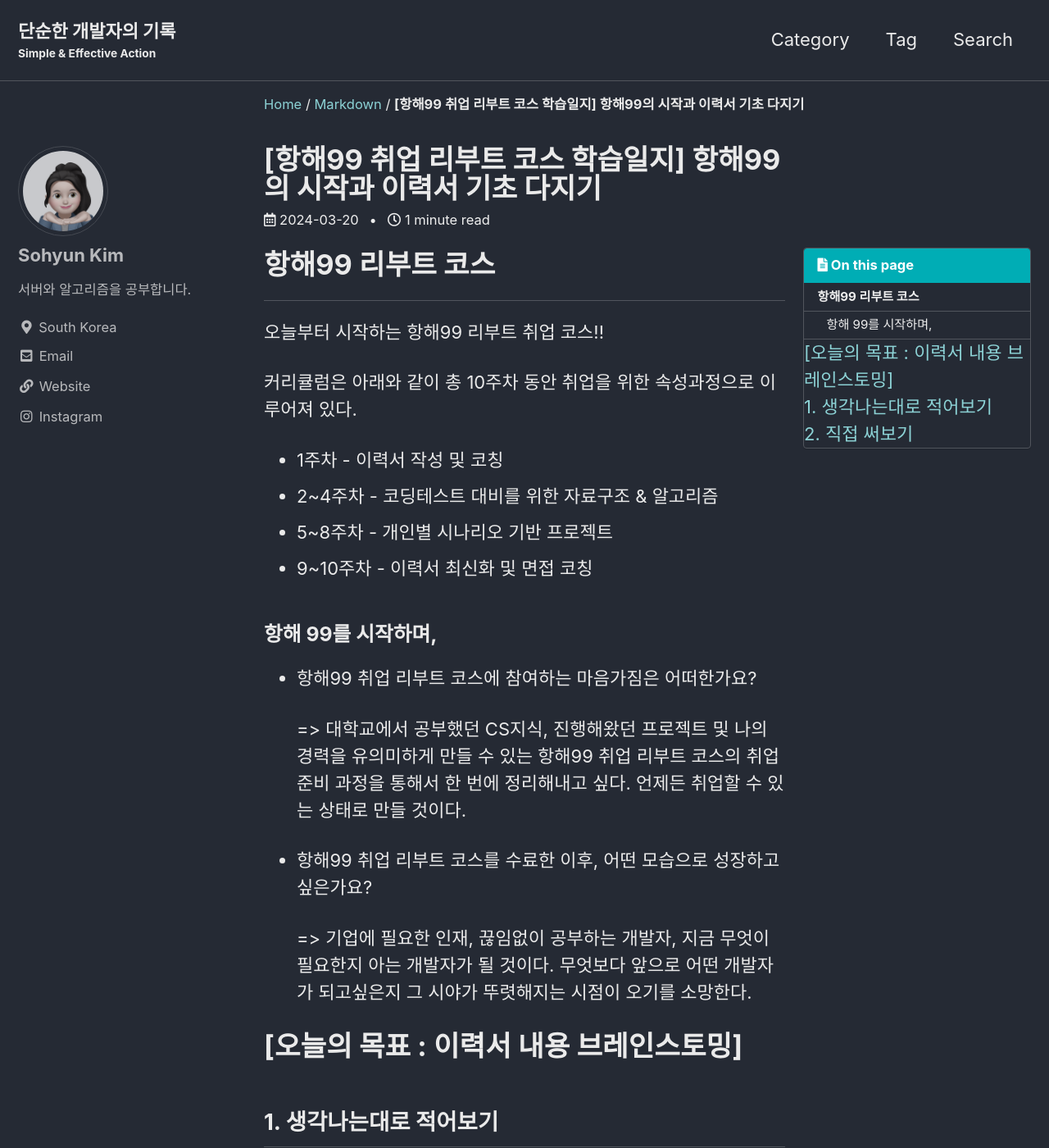
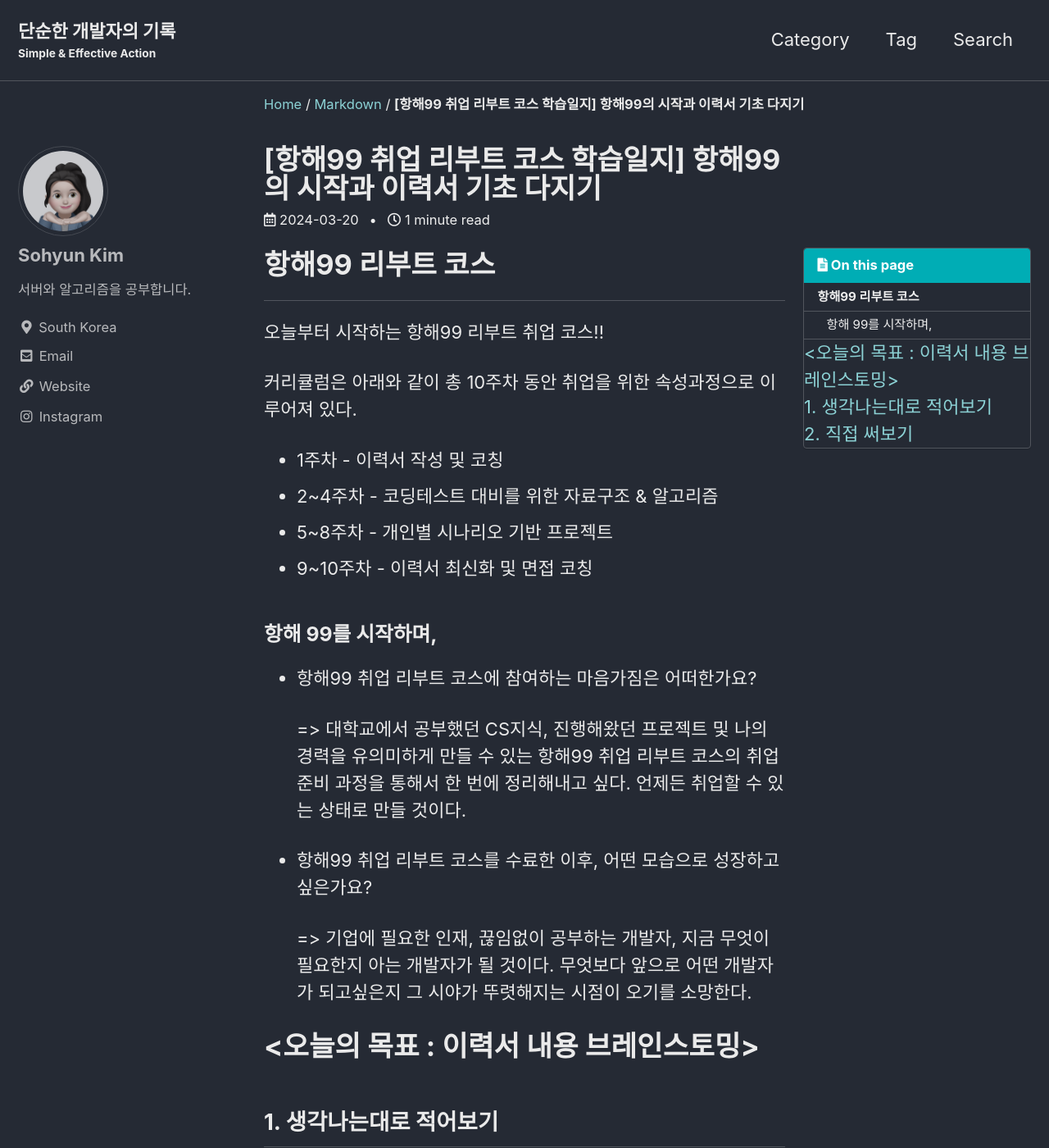
Before and after one commit to itzelic-code/itzelic-code.github.io, a Jekyll site: the page built from _posts/TIL/2024-03-20-TIL.md, in a window 1280 px wide and 1400 px high. Shown: the whole window at 82% size. Built offline with Jekyll 4.4.1, drawn with Linux system fonts in a browser that asks for light colours; cached includes are drawn as plain includes; comment, search, counter and statistics services are not loaded.

Commit message:
post_0320

```diff
--- a/_posts/TIL/2024-03-20-TIL.md
+++ b/_posts/TIL/2024-03-20-TIL.md
@@ -19,6 +19,8 @@ author_profile: true
 sidebar:
 nav: docs
 ---
+
+
 # 항해99 리부트 코스
 ---
 
@@ -46,7 +48,7 @@ nav: docs
 
 
 
-# [오늘의 목표 : 이력서 내용 브레인스토밍]
+# <오늘의 목표 : 이력서 내용 브레인스토밍>
 
 ## 1. 생각나는대로 적어보기
 ---
```
